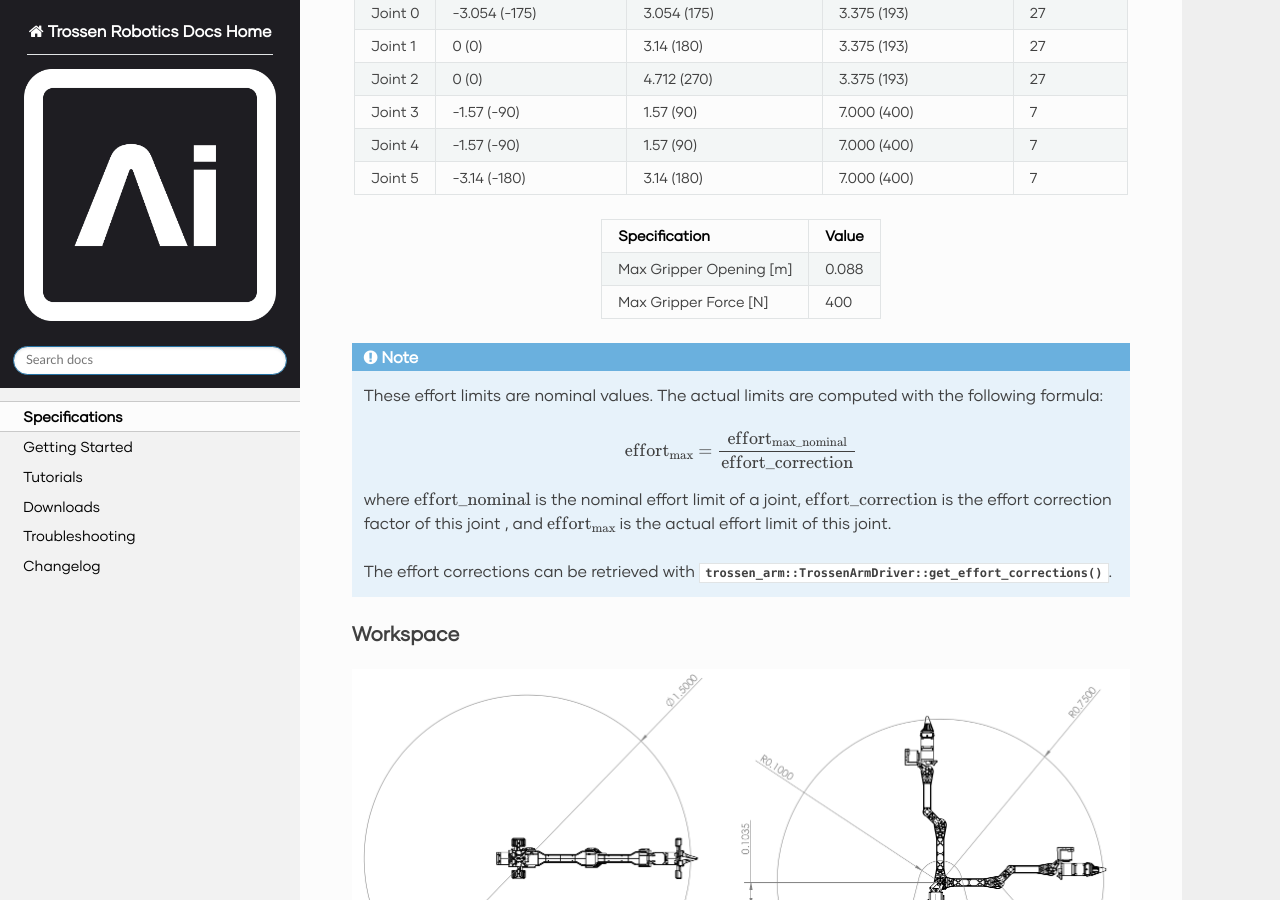
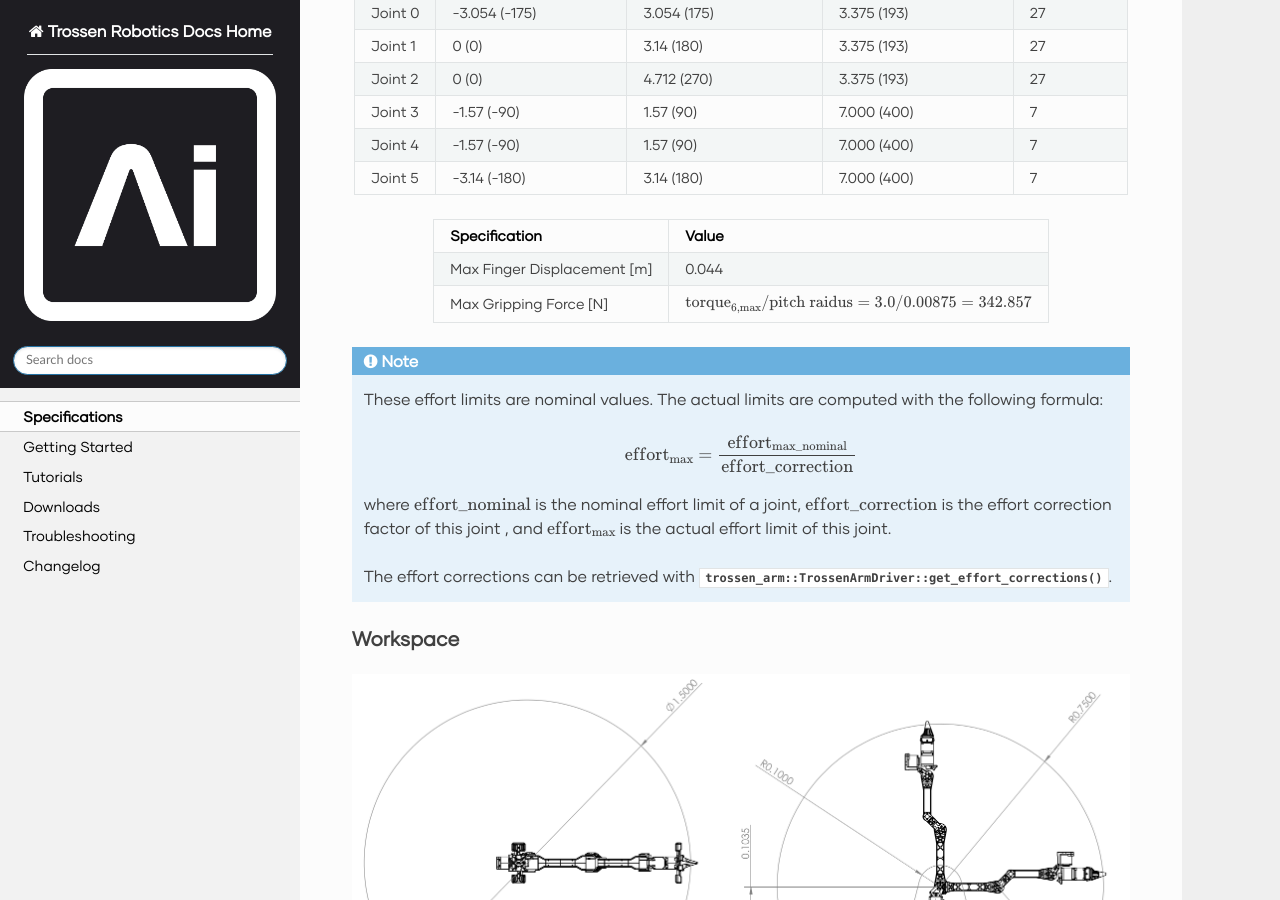
Before and after one commit to TrossenRobotics/trossen_arm, a Sphinx documentation site: the page built from docs/specifications.rst, in a window 1280 px wide and 900 px high, scrolled down 680 px. Built offline with Sphinx 7.4.7 and the Read the Docs theme 3.1.0, drawn with Linux system fonts in a browser that asks for light colours; some web fonts are replaced; pages that are not in the unit, such as notebooks, are missing from menus.

Commit message:
matched gripper position with api

```diff
--- a/docs/specifications.rst
+++ b/docs/specifications.rst
@@ -80,10 +80,10 @@ Joint Limits
 
   * - Specification
     - Value
-  * - Max Gripper Opening [m]
-    - 0.088
-  * - Max Gripper Force [N]
-    - 400
+  * - Max Finger Displacement [m]
+    - 0.044
+  * - Max Gripping Force [N]
+    - :math:`\text{torque}_{6, \max} / \text{pitch raidus} = 3.0/0.00875 = 342.857`
 
 .. note::
 
```
